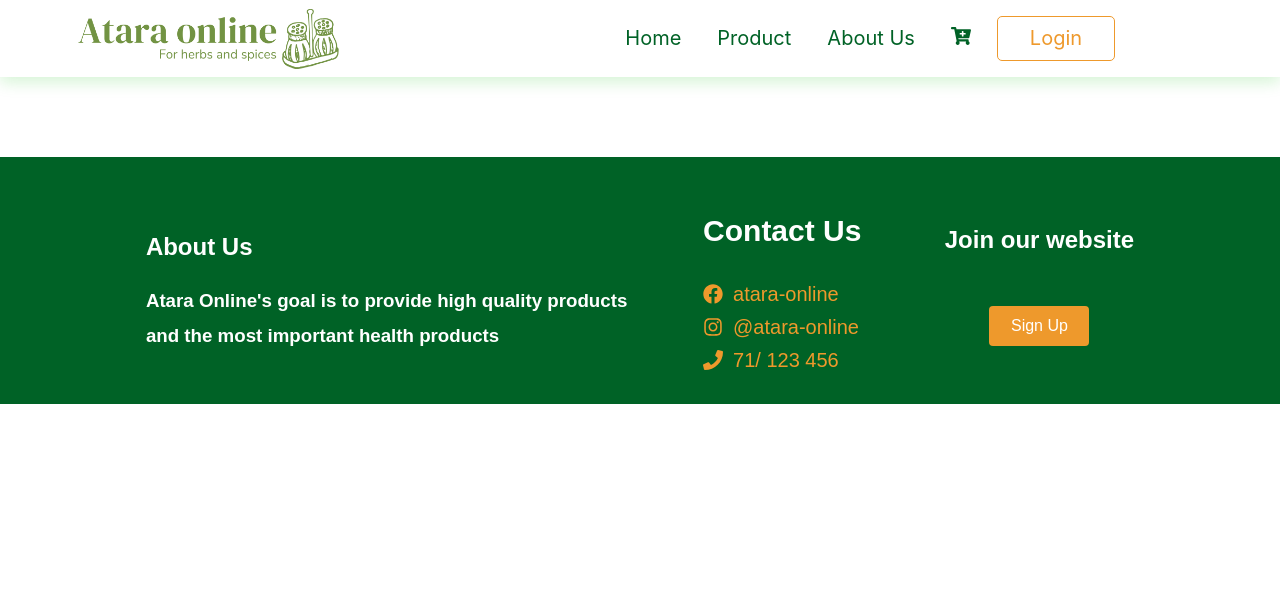
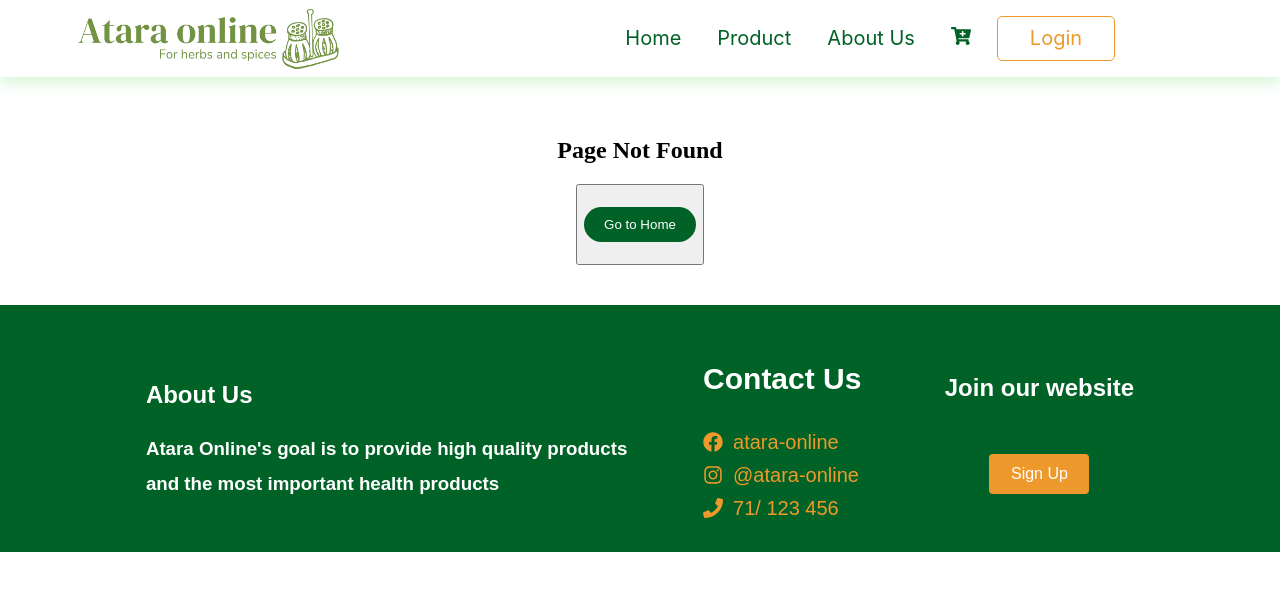
Before and after one commit to https-github-com-abdelhadicodi/atara-frontend, a React (Create React App) app: page /404 in a window 1280 px wide. Shown: the top 590 px of the page. Built offline with nearby package versions, Linux system fonts and the light colour scheme.

Commit message:
fix 404 page

```diff
--- a/src/pages/404page/NotFound.css
+++ b/src/pages/404page/NotFound.css
@@ -6,7 +6,11 @@
   align-items: center;
   justify-content: center;
 }
-
+.notfound {
+  display: flex;
+  flex-direction: column;
+  align-items: center;
+}
 .page_404 img {
   width: 100%;
 }
--- a/src/pages/404page/NotFound.js
+++ b/src/pages/404page/NotFound.js
@@ -4,6 +4,12 @@ import "./NotFound.css"
 const NotFound = () => {
   return (
     <section className="page_404">
+      <div className='notfound'>
+      <h1>Page Not Found</h1>
+      <button><a href="/" className="link_404">
+                  Go to Home
+                </a></button>
+      </div>
       <div className="container">
         <div className="row">
           <div className="col-sm-12">
@@ -14,9 +20,7 @@ const NotFound = () => {
               <div className="contant_box_404">
                 <h3 className="h2">Look like you're lost</h3>
                 <p>The page you are looking for is not available!</p>
-                <a href="/" className="link_404">
-                  Go to Home
-                </a>
+
               </div>
             </div>
           </div>
```
